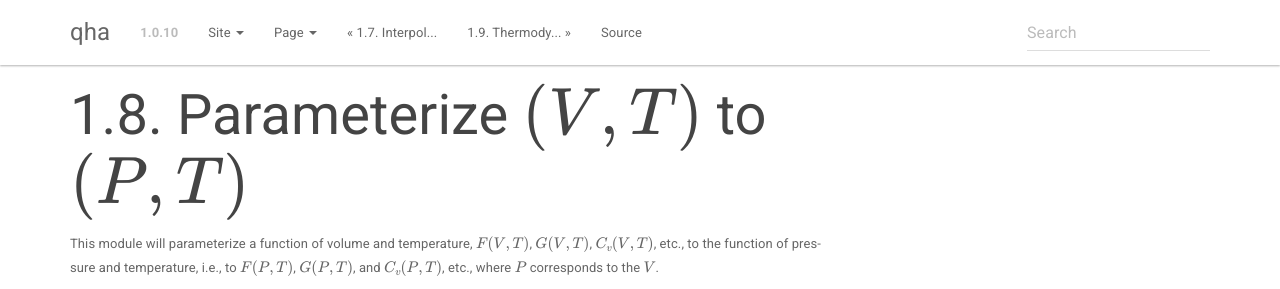
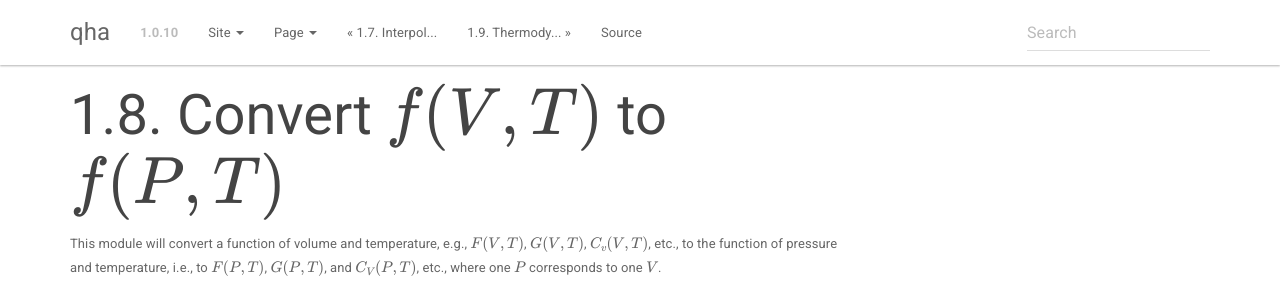
Before and after one commit to MineralsCloud/qha, a Sphinx documentation site: the page built from docs/source/api/v2p.rst, in a window 1280 px wide, cut to the strip 0-289 px from the top of the page. Built offline with Sphinx 7.4.7, drawn with Linux system fonts in a browser that asks for light colours.

Commit message:
docs: Fix some typoes

```diff
--- a/docs/source/api/v2p.rst
+++ b/docs/source/api/v2p.rst
@@ -1,9 +1,10 @@
-Parameterize :math:`(V, T)` to :math:`(P, T)`
+Convert :math:`f(V, T)` to :math:`f(P, T)`
 *********************************************
 
-This module will parameterize a function of volume and temperature, :math:`F(V, T)`, :math:`G(V, T)`, :math:`C_v(V, T)`, etc.,
-to the function of pressure and temperature, i.e., to :math:`F(P, T)`, :math:`G(P, T)`, and :math:`C_v(P, T)`, etc., where
-:math:`P` corresponds to the :math:`V`.
+This module will convert a function of volume and temperature, e.g.,
+:math:`F(V, T)`, :math:`G(V, T)`, :math:`C_v(V, T)`, etc.,
+to the function of pressure and temperature, i.e., to :math:`F(P, T)`, :math:`G(P, T)`, and :math:`C_V(P, T)`, etc.,
+where one :math:`P` corresponds to one :math:`V`.
 
 .. automodule:: qha
 
--- a/docs/source/tutorials/convert.rst
+++ b/docs/source/tutorials/convert.rst
@@ -2,7 +2,7 @@
 **************************************
 
 If you have used `Quantum ESPRESSO <https://www.quantum-espresso.org>`_,
-you might have the phonon frequency file from `matdyn.x`. If you want
+you might have the phonon frequency file from ``matdyn.x``. If you want
 to use it to generate a valid input data file for ``qha``, you need
 two more files:
 
--- a/docs/source/tutorials/run.rst
+++ b/docs/source/tutorials/run.rst
@@ -1,5 +1,8 @@
 Run calculation command: ``qha run``
 ************************************
+
+.. contents:: Table of contents:
+   :local:
 
 How to write computational settings file
 ========================================
```
